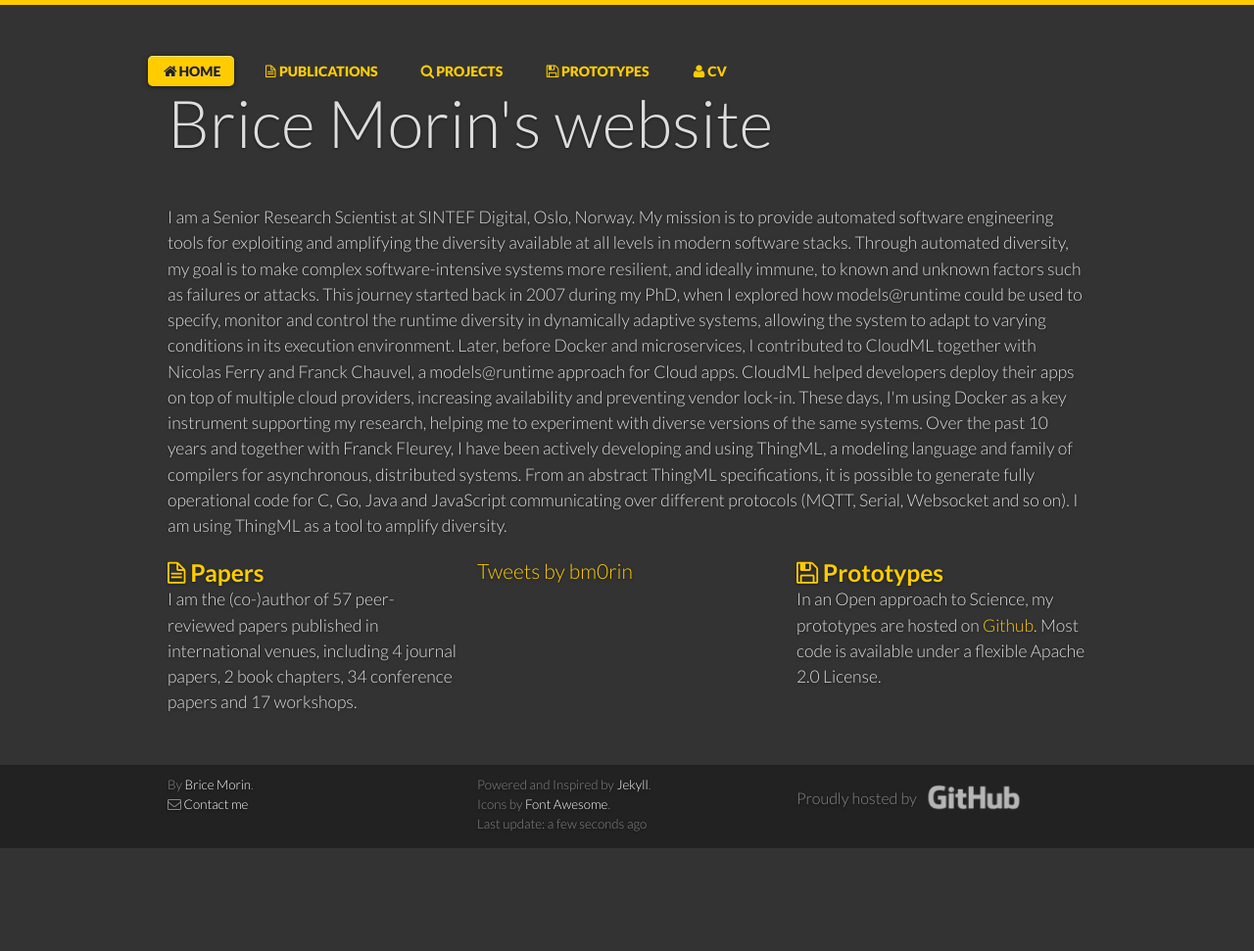
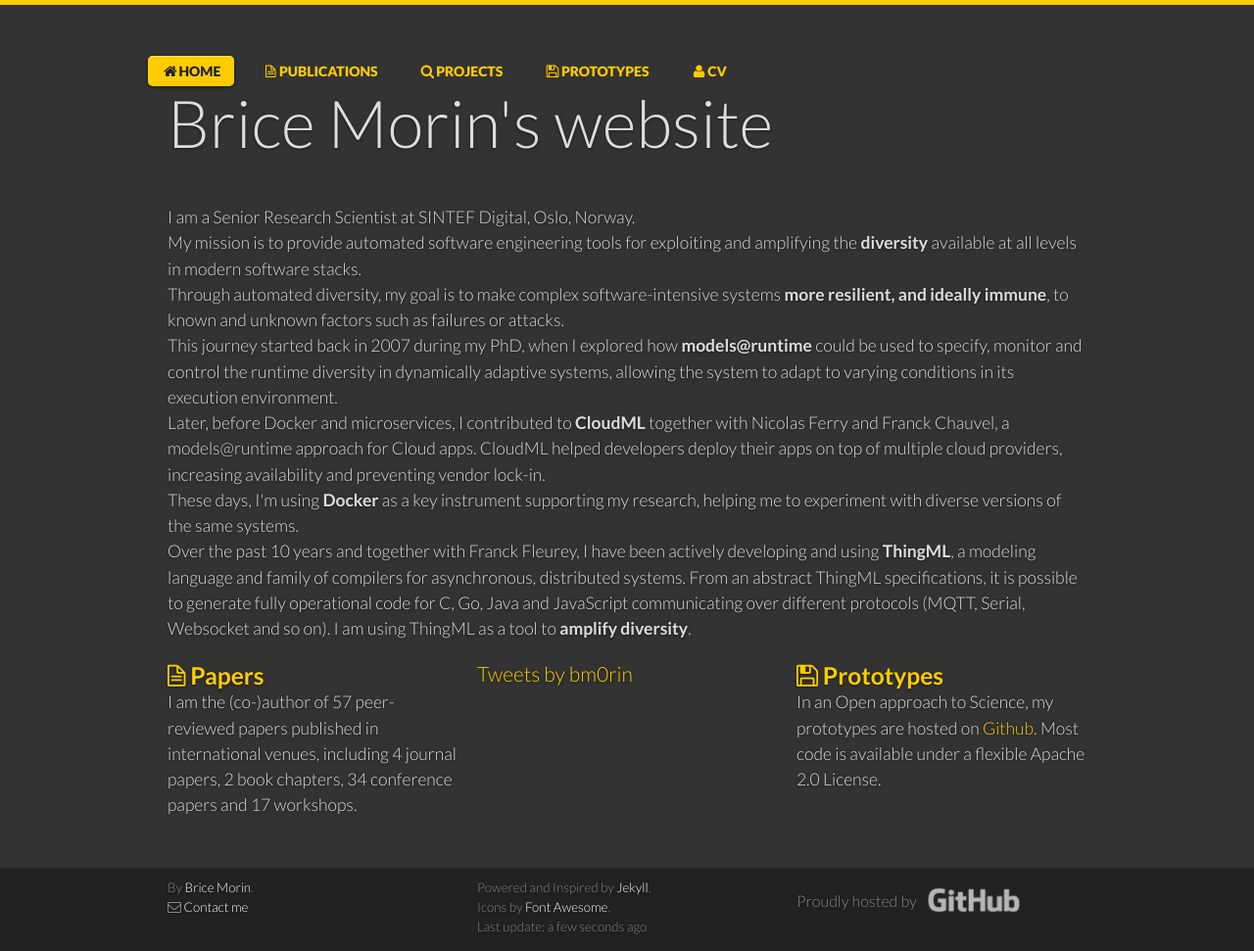
Before and after one commit to brice-morin/brice-morin.github.io, a Jekyll site: the page built from index.html, in a window 1280 px wide. Shown: the whole page at 98% size. Built offline with Jekyll 4.4.1, drawn with Linux system fonts in a browser that asks for light colours; some web fonts are replaced; comment, search, counter and statistics services are not loaded; before the commit the page ends 900 px from its top, so only the background shows below that.

```diff
--- a/index.html
+++ b/index.html
@@ -14,24 +14,24 @@ overview: true
 <section>
   <div class="grid">
     <div class="unit whole center-on-mobiles">
-      <p>
-I am a Senior Research Scientist at SINTEF Digital, Oslo, Norway.
 
-My mission is to provide automated software engineering tools for exploiting and amplifying the diversity available at all levels in modern software stacks.
+<p>I am a Senior Research Scientist at SINTEF Digital, Oslo, Norway.</p>
 
-Through automated diversity, my goal is to make complex software-intensive systems more resilient, and ideally immune, to known and unknown factors such as failures or attacks.
+<p>My mission is to provide automated software engineering tools for exploiting and amplifying the <b>diversity</b> available at all levels in modern software stacks.</p>
 
-This journey started back in 2007 during my PhD, when I explored how models@runtime could be used to specify, monitor and control the runtime diversity in dynamically adaptive systems, allowing the system to adapt to varying conditions in its execution environment.
+<p>Through automated diversity, my goal is to make complex software-intensive systems <b>more resilient, and ideally immune</b>, to known and unknown factors such as failures or attacks.</p>
 
-Later, before Docker and microservices, I contributed to CloudML together with Nicolas Ferry and Franck Chauvel, a models@runtime approach for Cloud apps. CloudML helped developers deploy their apps on top of multiple cloud providers, increasing availability and preventing vendor lock-in.
+<p>This journey started back in 2007 during my PhD, when I explored how <b>models@runtime</b> could be used to specify, monitor and control the runtime diversity in dynamically adaptive systems, allowing the system to adapt to varying conditions in its execution environment.</p>
 
-These days, I'm using Docker as a key instrument supporting my research, helping me to experiment with diverse versions of the same systems.
+<p>Later, before Docker and microservices, I contributed to <b>CloudML</b> together with Nicolas Ferry and Franck Chauvel, a models@runtime approach for Cloud apps. CloudML helped developers deploy their apps on top of multiple cloud providers, increasing availability and preventing vendor lock-in.</p>
 
-Over the past 10 years and together with Franck Fleurey, I have been actively developing and using ThingML, a modeling language and family of compilers for asynchronous, distributed systems. From an abstract ThingML specifications, it is possible to generate fully operational code for C, Go, Java and JavaScript communicating over different protocols (MQTT, Serial, Websocket and so on). I am using ThingML as a tool to amplify diversity.
+<p>These days, I'm using <b>Docker</b> as a key instrument supporting my research, helping me to experiment with diverse versions of the same systems.</p>
+
+<p>Over the past 10 years and together with Franck Fleurey, I have been actively developing and using <b>ThingML</b>, a modeling language and family of compilers for asynchronous, distributed systems. From an abstract ThingML specifications, it is possible to generate fully operational code for C, Go, Java and JavaScript communicating over different protocols (MQTT, Serial, Websocket and so on). I am using ThingML as a tool to <b>amplify diversity</b>.</p>
 
 
 
-      </p>
+
     </div>
   </div>
 </section>
```
